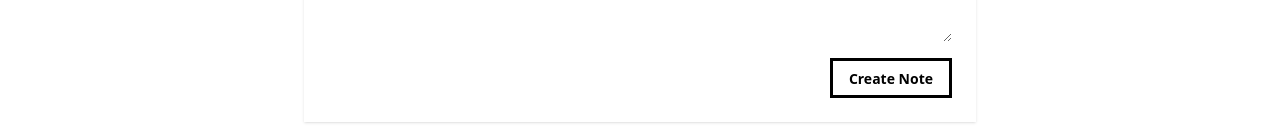
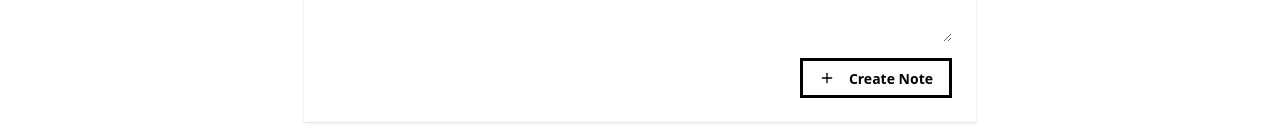
Before and after one commit to rcm-webdev/mern-notes, a React (Vite) app in the folder frontend/: page /create in a window 1280 px wide. Shown: the part 377-514 px from the top of the page. Built offline with nearby package versions, Linux system fonts and the light colour scheme.

Commit message:
styling: add plus icon to create note btn

```diff
--- a/frontend/src/pages/Create.jsx
+++ b/frontend/src/pages/Create.jsx
@@ -1,6 +1,6 @@
 import { useState } from "react";
 import { Link, useNavigate  } from "react-router";
-import { ArrowLeftIcon } from "lucide-react";
+import { ArrowLeftIcon, PlusIcon} from "lucide-react";
 import axios from "axios";
 import { toast } from "react-hot-toast";
 
@@ -65,6 +65,7 @@ const CreateNote = () => {
                             </div>
                             <div className="mt-4 flex justify-end">
                                 <button type="submit" className="btn btn-ghost border-base-content/20" disabled={isLoading}>
+                                    <PlusIcon className="size-4 mr-2" />
                                     {isLoading ? "Creating..." : "Create Note"}
                                 </button>
                             </div>
```
